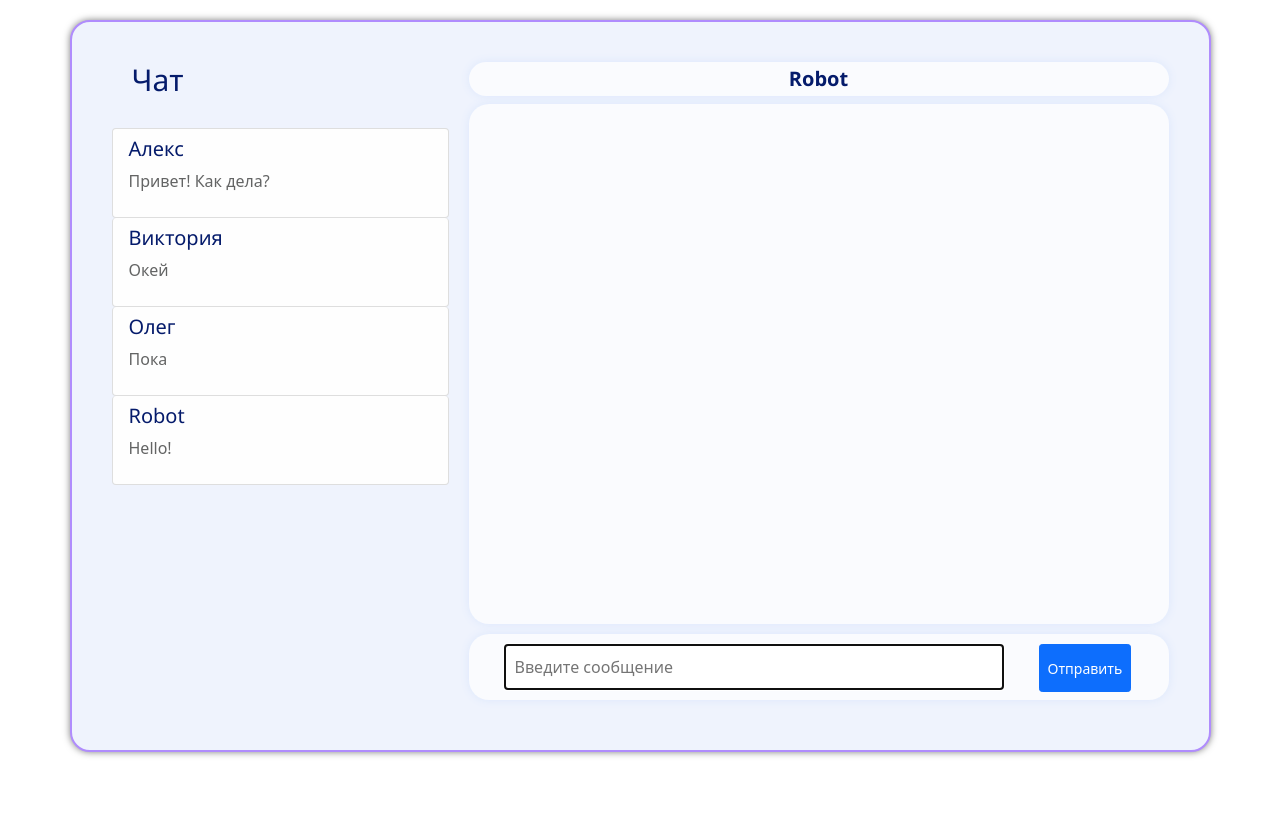
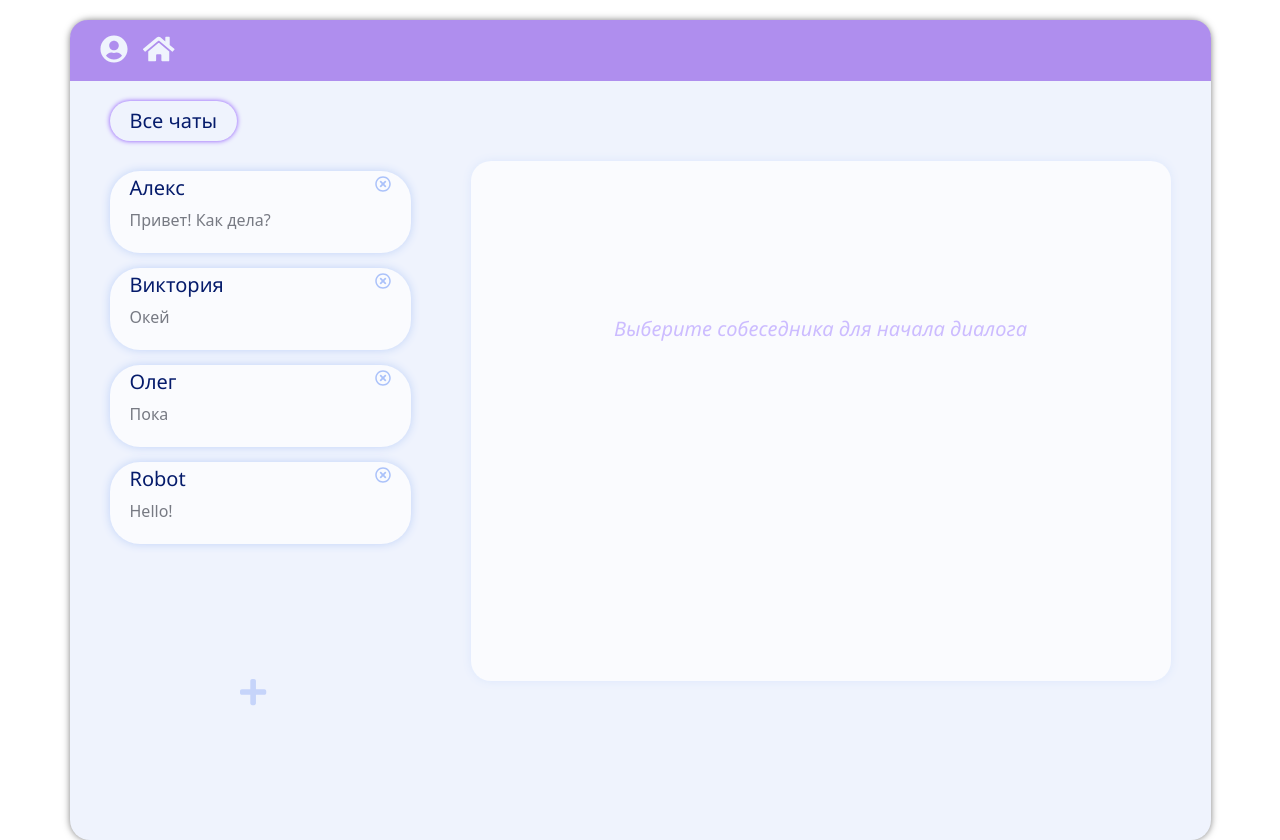
Before and after one commit to Anna-Naily/Chat-React, a React (Create React App) app: page /chats in a window 1280 px wide. Before the commit the page ends 800 px from the top, so only its background shows below. Built offline with nearby package versions, Linux system fonts and the light colour scheme.

Commit message:
lesson 4

```diff
--- a/package.json
+++ b/package.json
@@ -3,6 +3,10 @@
   "version": "0.1.0",
   "private": true,
   "dependencies": {
+    "@fortawesome/fontawesome-svg-core": "^1.2.36",
+    "@fortawesome/free-regular-svg-icons": "^5.15.4",
+    "@fortawesome/free-solid-svg-icons": "^5.15.4",
+    "@fortawesome/react-fontawesome": "^0.1.16",
     "@testing-library/jest-dom": "^5.11.4",
     "@testing-library/react": "^11.1.0",
     "@testing-library/user-event": "^12.1.10",
@@ -10,6 +14,7 @@
     "react": "^17.0.2",
     "react-bootstrap": "^2.0.1",
     "react-dom": "^17.0.2",
+    "react-router-dom": "^6.0.1",
     "react-scripts": "4.0.3",
     "web-vitals": "^1.0.1"
   },
--- a/src/App.css
+++ b/src/App.css
@@ -3,9 +3,8 @@
   margin: 0 auto;
   margin-top: 20px;
   background-color: #eff3fd;
-  border: 2px solid #b08cfd;
   border-radius: 20px;
-
+  height: 820px;
   box-shadow: 0 0 7px rgba(0, 0, 0, 0.5);
 }
 
@@ -19,11 +18,21 @@
     animation: App-logo-spin infinite 20s linear;
   }
 }
+.header-block {
+  background-color: #af8eee;
+  border-top-right-radius: 18px;
+  border-top-left-radius: 18px;
+  padding: 15px;
+}
+
+.btn-home {
+  margin-left: 15px;
+}
 
 .App-header {
   display: flex;
   justify-content: space-between;
-  padding: 40px 40px 50px 40px;
+  padding: 0px 40px 50px 0px;
 }
 .chat-list-block {
   overflow: auto;
@@ -40,14 +49,31 @@
   border-radius: 20px;
   padding: 5px 0px 5px 0px;
 }
+.font-icon {
+  font-size: 28px;
+  color: #eff3fd;
+  transition: 0.2s;
+}
+.font-icon:hover {
+  color: #895de0;
+}
 .App-header__heading {
   font-family: "Segoe UI", Tahoma, Geneva, Verdana, sans-serif;
-  font-size: 30px;
+  font-size: 20px;
   font-weight: 400;
   line-height: 36px;
-  margin-left: 20px;
+  text-decoration: none;
   color: #051b6b;
-  margin-bottom: 30px;
+  display: block;
+  width: fit-content;
+  margin: 20px 0px 20px 40px;
+  box-shadow: 0 0 5px #8b4ffc;
+  border-radius: 20px;
+  padding: 2px 20px;
+  transition: 0.1s;
+}
+.App-header__heading:hover {
+  box-shadow: 0 0 5px #6111f7;
 }
 .chat-window-block {
   width: 100%;
@@ -57,19 +83,13 @@
   width: 700px;
   height: 520px;
   padding: 10px 15px 20px 15px;
-  border-radius: 20px;
+  border-top-right-radius: 20px;
+  border-top-left-radius: 20px;
   box-shadow: 0 0 10px #dce7fc;
   background-color: #fafbfe;
   overflow: auto;
 }
 
-.header-chat {
-  font-family: "Segoe UI", Tahoma, Geneva, Verdana, sans-serif;
-  font-weight: 400;
-  font-size: 20px;
-  text-align: left;
-  color: #051b6b;
-}
 .chat-window__el {
   font-size: 14px;
   color: white;
@@ -83,9 +103,10 @@
 }
 .form-block {
   display: flex;
-  background-color: #fafbfe;
-  margin-top: 10px;
-  border-radius: 20px;
+  background-color: #ccbcff;
+
+  border-bottom-right-radius: 20px;
+  border-bottom-left-radius: 20px;
   box-shadow: 0 0 10px #dce7fc;
 }
 .form-block__input {
@@ -93,6 +114,7 @@
   padding: 10px 10px;
   width: 500px;
   border: 1px solid #edf2fc;
+  border-radius: 10px;
 }
 .btn-input {
   margin-top: 10px;
--- a/src/App.js
+++ b/src/App.js
@@ -1,63 +1,55 @@
-import { Form } from "./components/Form/Form";
 import "./App.css";
-import { useState, useEffect, useCallback } from "react";
+// import { useState, useEffect, useCallback } from "react";
 import { ChatList } from "./components/ChatList/ChatList";
+import { Chat } from "./components/Chat/Chat";
+import { BrowserRouter, Link, Routes, Route } from "react-router-dom";
+import { FontAwesomeIcon } from "@fortawesome/react-fontawesome";
+import { faHome, faUserCircle } from "@fortawesome/free-solid-svg-icons";
+import { WaitingPage } from "./components/WaitingPage/WaitingPage";
 
 function App() {
-  const [messageList, setMessageList] = useState([]);
-
-  const updateArray = useCallback(
-    newMessage => {
-      if (messageList.length === 0) {
-        newMessage.id = 1;
-      } else {
-        newMessage.id = messageList[messageList.length - 1].id + 1;
-      }
-
-      const newList = [...messageList, newMessage];
-      setMessageList(newList);
-    },
-    [messageList]
-  );
-
-  useEffect(() => {
-    if (
-      messageList.length &&
-      messageList[messageList.length - 1].author !== "Robot"
-    ) {
-      const timeout = setTimeout(
-        () =>
-          updateArray({
-            author: "Robot",
-            text: "Hello,  " + messageList[messageList.length - 1].author + "!",
-          }),
-        1000
-      );
-      return () => clearTimeout(timeout);
-    }
-  }, [messageList, updateArray]);
-
   return (
     <div className="App">
-      <header className="App-header">
-        <div className="chat-list-block">
-          <h1 className="App-header__heading">Чат</h1>
-          <ChatList />
+      <BrowserRouter>
+        <div className="header-block">
+          <Link to="/profile" className="btn-home">
+            <FontAwesomeIcon className="font-icon" icon={faUserCircle} />
+          </Link>
+          <Link to="/" className="btn-home">
+            <FontAwesomeIcon className="font-icon" icon={faHome} />
+          </Link>
         </div>
-        <div className="chat-window-block">
-          <h2 className="header-user">Robot</h2>
-          <div className="chat-window">
-            {messageList.map(mes => (
-              <div className="chat-window__el" key={mes.id}>
-                {mes.author}: {mes.text}
-              </div>
-            ))}
-          </div>
-          <div className="chat-window-bottom">
-            <Form updateArray={updateArray} />
-          </div>
-        </div>
-      </header>
+        <Link to="/chats" className="App-header__heading">
+          Все чаты{" "}
+        </Link>
+
+        <Routes>
+          <Route path="chats">
+            <Route
+              index
+              element={
+                <header className="App-header">
+                  <div className="chat-list-block">
+                    <ChatList />
+                  </div>
+                  <WaitingPage />
+                </header>
+              }
+            />
+            <Route
+              path=":chatId"
+              element={
+                <header className="App-header">
+                  <div className="chat-list-block">
+                    <ChatList />
+                  </div>
+                  <Chat />
+                </header>
+              }
+            />
+          </Route>
+        </Routes>
+      </BrowserRouter>
     </div>
   );
 }
--- /dev/null
+++ b/src/components/Chat/Chat.js
@@ -0,0 +1,69 @@
+import { Form } from "../Form/Form";
+import "../../App.css";
+import { useState, useEffect, useCallback } from "react";
+import { useParams } from "react-router";
+
+const allMessages = {
+  1: [],
+  2: [],
+  3: [],
+  4: [],
+};
+
+export const Chat = () => {
+  const { chatId } = useParams();
+  const [messageList, setMessageList] = useState(allMessages);
+  const updateArray = useCallback(
+    newMessage => {
+      if (messageList[chatId].length === 0) {
+        newMessage.id = 1;
+      } else {
+        newMessage.id =
+          messageList[chatId][messageList[chatId].length - 1].id + 1;
+      }
+
+      const newList = {
+        ...messageList,
+        [chatId]: [...messageList[chatId], newMessage],
+      };
+      setMessageList(newList);
+    },
+    [messageList, chatId]
+  );
+
+  useEffect(() => {
+    if (
+      messageList[chatId].length &&
+      messageList[chatId][messageList[chatId].length - 1].author !== "Robot"
+    ) {
+      const timeout = setTimeout(
+        () =>
+          updateArray({
+            author: "Robot",
+            text:
+              "Hello,  " +
+              messageList[chatId][messageList[chatId].length - 1].author +
+              "!",
+          }),
+        1000
+      );
+      return () => clearTimeout(timeout);
+    }
+  }, [messageList, updateArray, chatId]);
+
+  return (
+    <div className="chat-window-block">
+      <h2 className="header-user">Robot</h2>
+      <div className="chat-window">
+        {messageList[chatId].map(mes => (
+          <div className="chat-window__el" key={mes.id}>
+            {mes.author}: {mes.text}
+          </div>
+        ))}
+      </div>
+      <div className="chat-window-bottom">
+        <Form updateArray={updateArray} />
+      </div>
+    </div>
+  );
+};
--- /dev/null
+++ b/src/components/ChatList/ChatList.css
@@ -0,0 +1,55 @@
+.list-chat__item {
+  list-style-type: none;
+  box-shadow: 0 0 10px #c0d3f8;
+  border-radius: 30px;
+  background-color: #fafbfe;
+  padding: 5px 20px;
+  margin-bottom: 15px;
+  transition: 0.2s;
+  cursor: pointer;
+}
+.list-chat__item:first-child {
+  margin-top: 5px;
+}
+.list-chat__item:hover {
+  background-color: #e4e9f8;
+  transform: scale(1.1);
+}
+.list-chat {
+  padding: 5px 40px;
+  height: 500px;
+  overflow: auto;
+}
+.header-chat {
+  font-family: "Segoe UI", Tahoma, Geneva, Verdana, sans-serif;
+  font-weight: 400;
+  font-size: 20px;
+  text-align: left;
+  color: #051b6b;
+}
+
+.link-chat {
+  text-decoration: none;
+}
+.text-chat {
+  color: #777a83;
+}
+.chat-icon {
+  color: #abc2fa;
+  float: right;
+  transition: 0.2s;
+  cursor: pointer;
+}
+.chat-icon:hover {
+  color: #4478fa;
+}
+.add-icon {
+  font-size: 30px;
+  color: #c6d4fa;
+  margin-left: 170px;
+  cursor: pointer;
+  transition: 0.2s;
+}
+.add-icon:hover {
+  color: #97b2fa;
+}
--- a/src/components/ChatList/ChatList.js
+++ b/src/components/ChatList/ChatList.js
@@ -1,5 +1,9 @@
+import { faTimesCircle } from "@fortawesome/free-regular-svg-icons";
+import { faPlus } from "@fortawesome/free-solid-svg-icons";
+import { FontAwesomeIcon } from "@fortawesome/react-fontawesome";
 import React, { useState } from "react";
-import { ListGroup } from "react-bootstrap";
+import { Link } from "react-router-dom";
+import "./ChatList.css";
 
 export const ChatList = () => {
   const [chatlist, setChatList] = useState([
@@ -8,23 +12,42 @@ export const ChatList = () => {
     { name: "Олег", mes: "Пока", id: "3" },
     { name: "Robot", mes: "Hello!", id: "4" },
   ]);
+  const deleteChat = id => {
+    let newChatlist = [...chatlist];
+    for (let i = 0; i < newChatlist.length; i++) {
+      if (id === newChatlist[i].id) {
+        newChatlist.splice(i, 1);
+      }
+    }
+    setChatList(newChatlist);
+  };
+  const addChat = () => {
+    let newChatlist = [...chatlist];
 
+    let newId = newChatlist[newChatlist.length - 1].id + 1;
+    newChatlist.push({ name: "Name", mes: "Message", id: newId });
+    setChatList(newChatlist);
+  };
   return (
     <div className="chat-block">
-      <ListGroup as="ul">
+      <ul className="list-chat">
         {chatlist.map(chat => (
-          <ListGroup.Item
-            className="list-group"
-            action
-            variant="light"
-            as="li"
-            key={chat.id}
-          >
-            <h2 className="header-chat">{chat.name}</h2>
-            <p className="text-chat">{chat.mes}</p>
-          </ListGroup.Item>
+          <li className="list-chat__item" key={chat.id}>
+            <Link to="/chats">
+              <FontAwesomeIcon
+                className="chat-icon"
+                icon={faTimesCircle}
+                onClick={() => deleteChat(chat.id)}
+              />
+            </Link>
+            <Link to={`/chats/${chat.id}`} className="link-chat">
+              <h2 className="header-chat">{chat.name}</h2>
+              <p className="text-chat">{chat.mes}</p>
+            </Link>
+          </li>
         ))}
-      </ListGroup>
+      </ul>
+      <FontAwesomeIcon className="add-icon" icon={faPlus} onClick={addChat} />
     </div>
   );
 };
--- a/src/components/Form/Form.js
+++ b/src/components/Form/Form.js
@@ -10,6 +10,7 @@ export const Form = props => {
     e.preventDefault();
     props.updateArray({ author: "User", text: text });
     setText("");
+    inputRef.current?.focus();
   };
   useEffect(() => {
     inputRef.current?.focus();
--- /dev/null
+++ b/src/components/WaitingPage/WaitingPage.css
@@ -0,0 +1,14 @@
+.chat-window-waiting {
+  border-bottom-left-radius: 20px;
+  border-bottom-right-radius: 20px;
+}
+.chat-window-waiting_text {
+  font-family: "Segoe UI", Tahoma, Geneva, Verdana, sans-serif;
+  color: #ccbcff;
+  font-size: 20px;
+  font-weight: 400;
+  line-height: 36px;
+  text-align: center;
+  margin-top: 140px;
+  font-style: oblique;
+}
--- /dev/null
+++ b/src/components/WaitingPage/WaitingPage.js
@@ -0,0 +1,13 @@
+import React from "react";
+import "./WaitingPage.css";
+export const WaitingPage = () => {
+  return (
+    <div className="chat-window-block">
+      <div className="chat-window chat-window-waiting">
+        <p className="chat-window-waiting_text">
+          Выберите собеседника для начала диалога
+        </p>
+      </div>
+    </div>
+  );
+};
```
Also changed, not shown: src/components/Message/Message.jsx (deleted, +0 -10 lines), src/components/Profile/Profile.js (added, +8 -0 lines), 2 other files (tests, documents, lock files or other folders).
